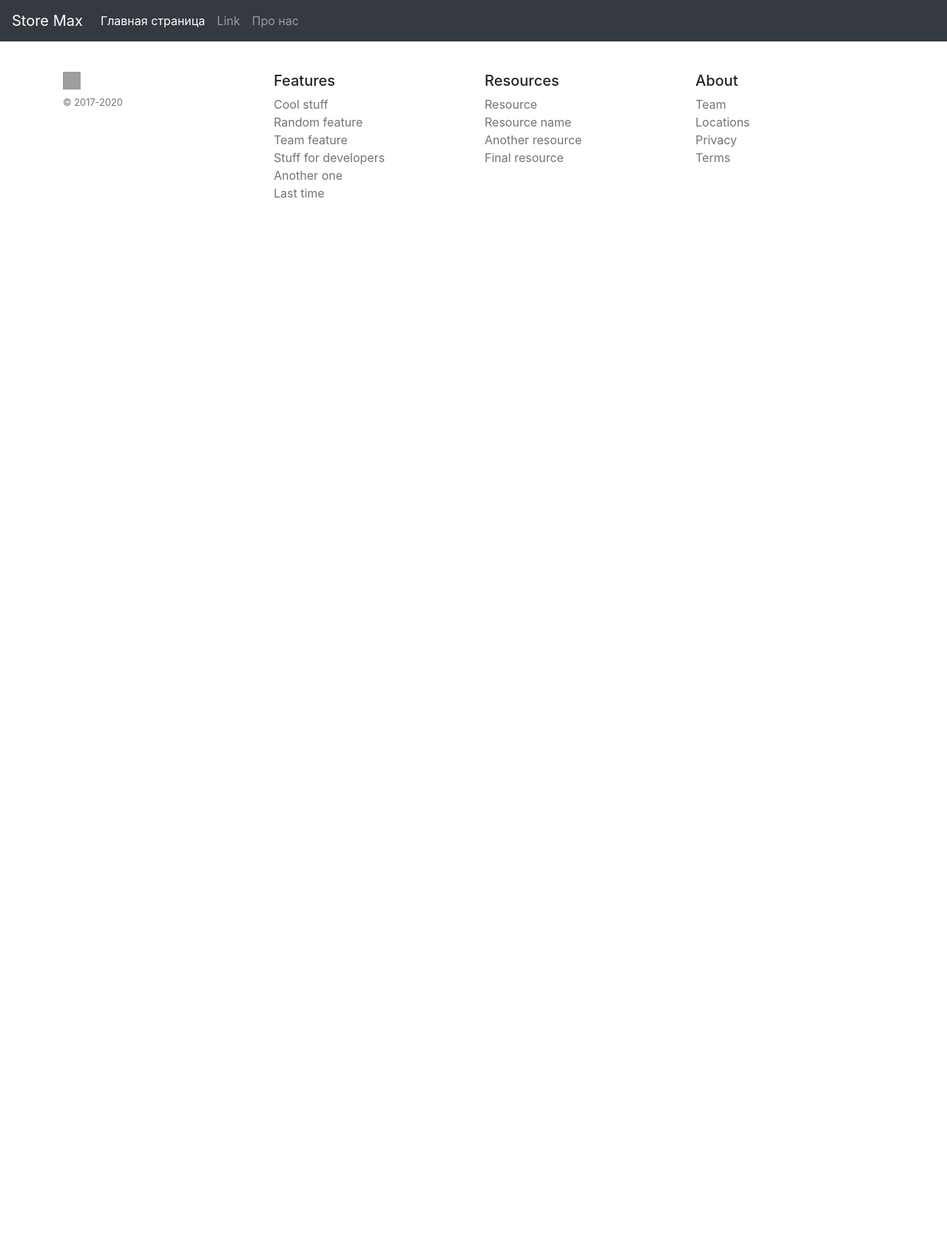
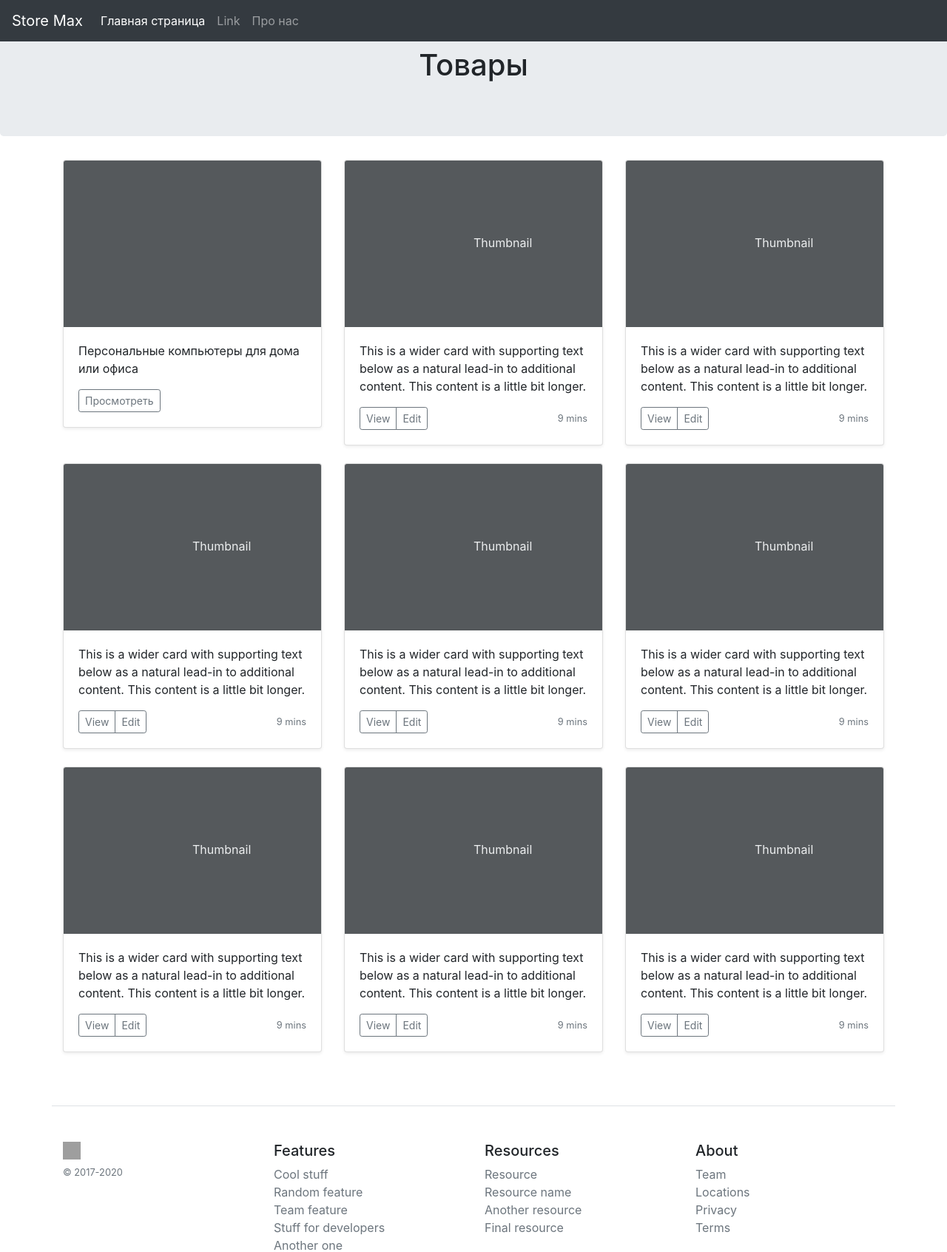
Before and after one commit to Vova-H/Web_Flask, a Flask app: page / in a window 1280 px wide. Shown: the top 1692 px of the page at 74% size. Before the commit the page ends 268 px from the top, so only its background shows below. Run offline with Flask 2, Linux system fonts and the light colour scheme; some libraries are stand-ins or nearby versions; grey boxes are pictures that could not be loaded.

Commit message:
добавлен тестовый шаблон в body

```diff
--- a/templates/base.html
+++ b/templates/base.html
@@ -6,7 +6,10 @@
           content="width=device-width, user-scalable=no, initial-scale=1.0, maximum-scale=1.0, minimum-scale=1.0">
     <meta http-equiv="X-UA-Compatible" content="ie=edge">
     <link rel="stylesheet" href="{{url_for ('static',filename='css/main.css') }}">
-    <link rel="stylesheet" href="https://stackpath.bootstrapcdn.com/bootstrap/4.5.2/css/bootstrap.min.css">
+    <link rel="stylesheet" href="//stackpath.bootstrapcdn.com/bootstrap/4.5.2/css/bootstrap.min.css">
+
+
+
     <title>{%block title%}{%endblock%}</title>
 
 </head>
--- a/templates/index.html
+++ b/templates/index.html
@@ -4,21 +4,34 @@
 {%block title%}
 Главная страница
 {%endblock%}
-<div class="album py-5 bg-light">
+
+
+
+{%block body%}
+<section class="jumbotron text-center">
     <div class="container">
+      <h1>Товары</h1>
+<!--      <p class="lead text-muted"></p>-->
+<!--      <p>-->
+<!--        <a href="#" class="btn btn-primary my-2">Все товары</a>-->
 
+<!--          <a href="#" class="btn btn-secondary my-2"></a>-->
+<!--      </p>-->
+    </div>
+  </section>
+<div class="container">
       <div class="row">
         <div class="col-md-4">
           <div class="card mb-4 shadow-sm">
-            <svg class="bd-placeholder-img card-img-top" width="100%" height="225" xmlns="http://www.w3.org/2000/svg" preserveAspectRatio="xMidYMid slice" focusable="false" role="img" aria-label="Placeholder: Thumbnail"><title>Placeholder</title><rect width="100%" height="100%" fill="#55595c"></rect><text x="50%" y="50%" fill="#eceeef" dy=".3em">Thumbnail</text></svg>
+            <svg class="bd-placeholder-img card-img-top" width="100%" height="225" xmlns="http://www.w3.org/2000/svg" preserveAspectRatio="xMidYMid slice" focusable="false" role="img" aria-label="Placeholder: Thumbnail"><title>Placeholder</title><rect width="100%" height="100%" fill="#55595c"></rect><text x="50%" y="50%" fill="#eceeef" dy=".3em"></text></svg>
             <div class="card-body">
-              <p class="card-text">This is a wider card with supporting text below as a natural lead-in to additional content. This content is a little bit longer.</p>
+              <p class="card-text">Персональные компьютеры для дома или офиса</p>
               <div class="d-flex justify-content-between align-items-center">
                 <div class="btn-group">
-                  <button type="button" class="btn btn-sm btn-outline-secondary">View</button>
-                  <button type="button" class="btn btn-sm btn-outline-secondary">Edit</button>
+                  <button type="button" class="btn btn-sm btn-outline-secondary">Просмотреть</button>
+<!--                  <button type="button" class="btn btn-sm btn-outline-secondary">Edit</button>-->
                 </div>
-                <small class="text-muted">9 mins</small>
+<!--                <small class="text-muted">9 mins</small>-->
               </div>
             </div>
           </div>
@@ -147,8 +160,4 @@
         </div>
       </div>
     </div>
-  </div>
-
-{%block body%}
-
 {%endblock%}
```
